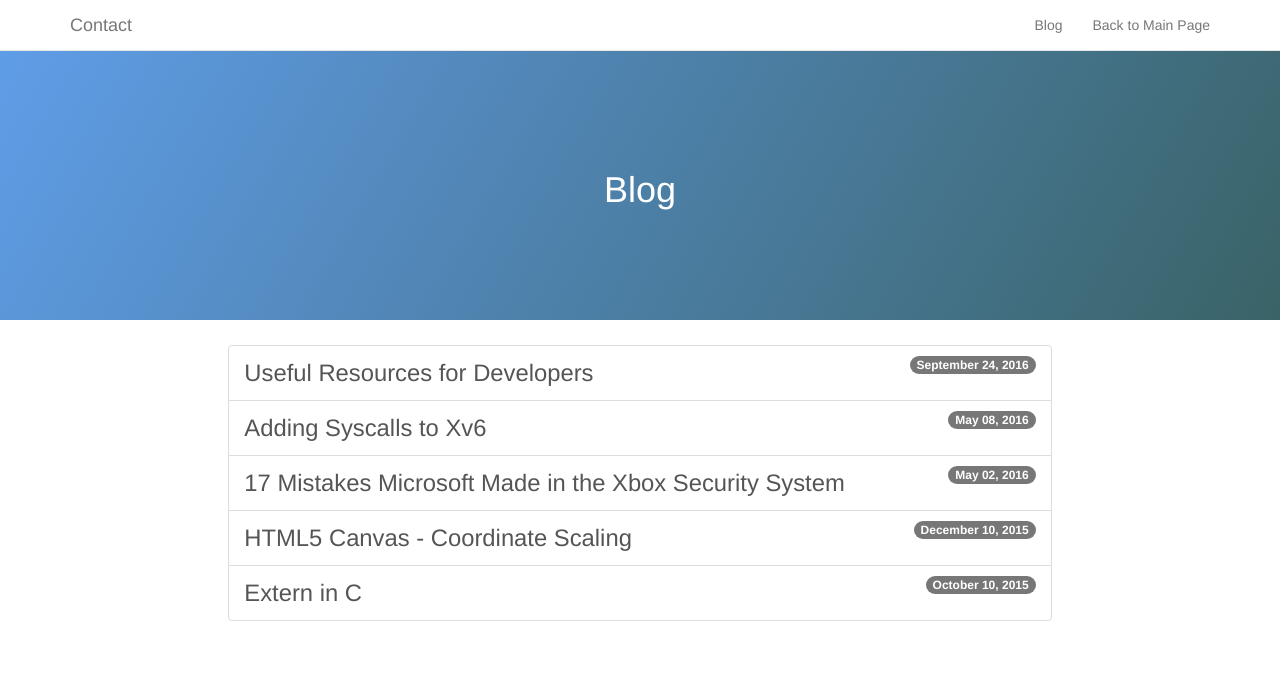
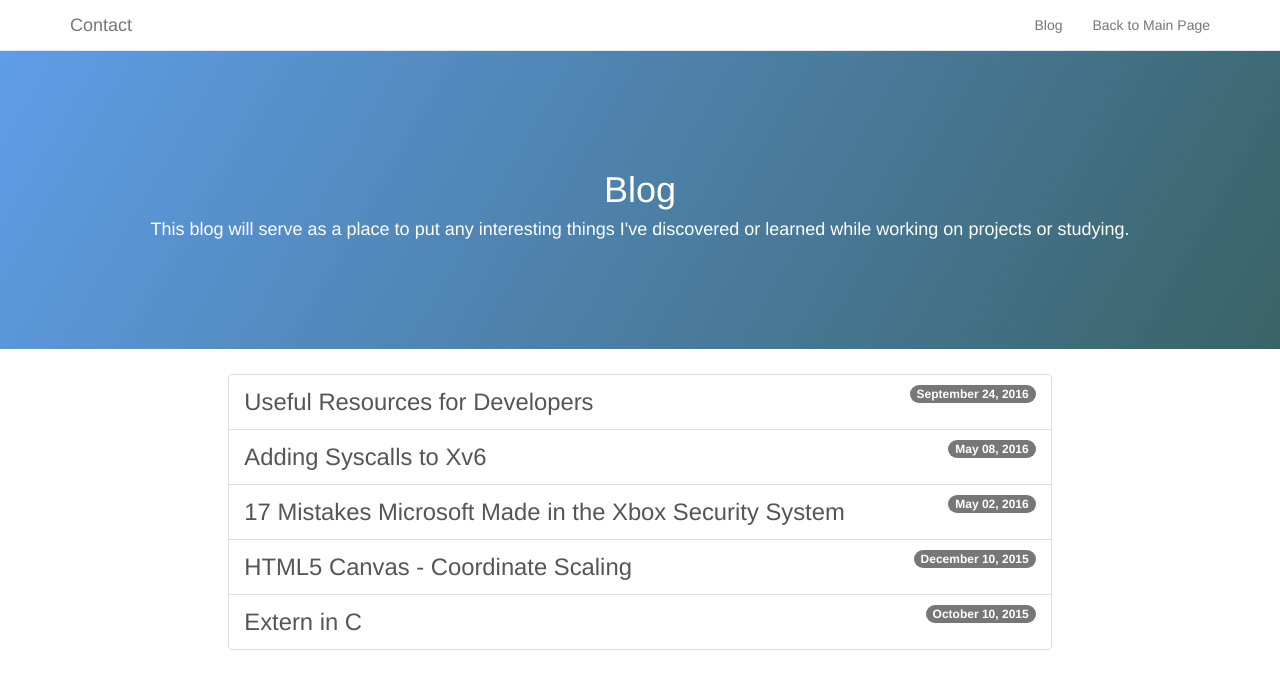
Before and after one commit to JoshWein/blog, a Jekyll site: the page built from index.html, in a window 1280 px wide. Shown: the top 689 px of the page. Built offline with Jekyll 4.4.1, drawn with Linux system fonts in a browser that asks for light colours; nearby versions of some CDN libraries.

Commit message:
Added title description to home page

```diff
--- a/index.html
+++ b/index.html
@@ -1,6 +1,7 @@
 ---
 layout: default
 title: Blog
+title_description: This blog will serve as a place to put any interesting things I've discovered or learned while working on projects or studying.
 ---
 
 <div class="list-group">
```
